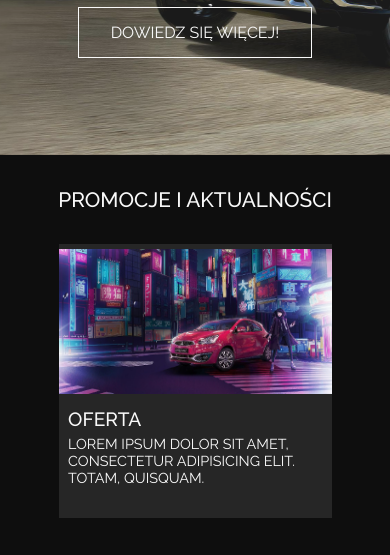
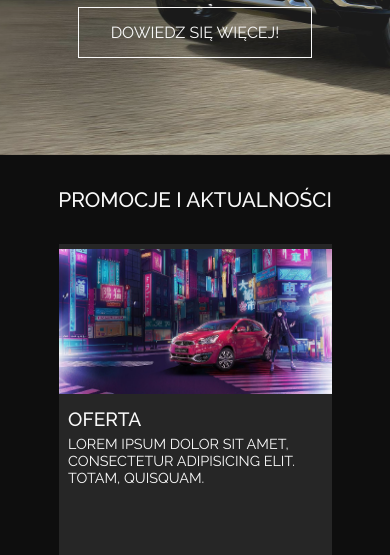
Before and after one commit to kamilek03/Mitsubishi, a plain HTML site: page index.html in a window 390 px wide. Shown: the part 267-822 px from the top of the page. Drawn offline with nearby package versions, Linux system fonts and the light colour scheme.

Commit message:
Update style.css

```diff
--- a/style.css
+++ b/style.css
@@ -531,7 +531,7 @@ header h2 {
       display: flex;
       flex-direction: column;
       width:70%;
-      padding-bottom: 2rem;
+      padding-bottom: 5rem;
    }
 
    .img {
```
